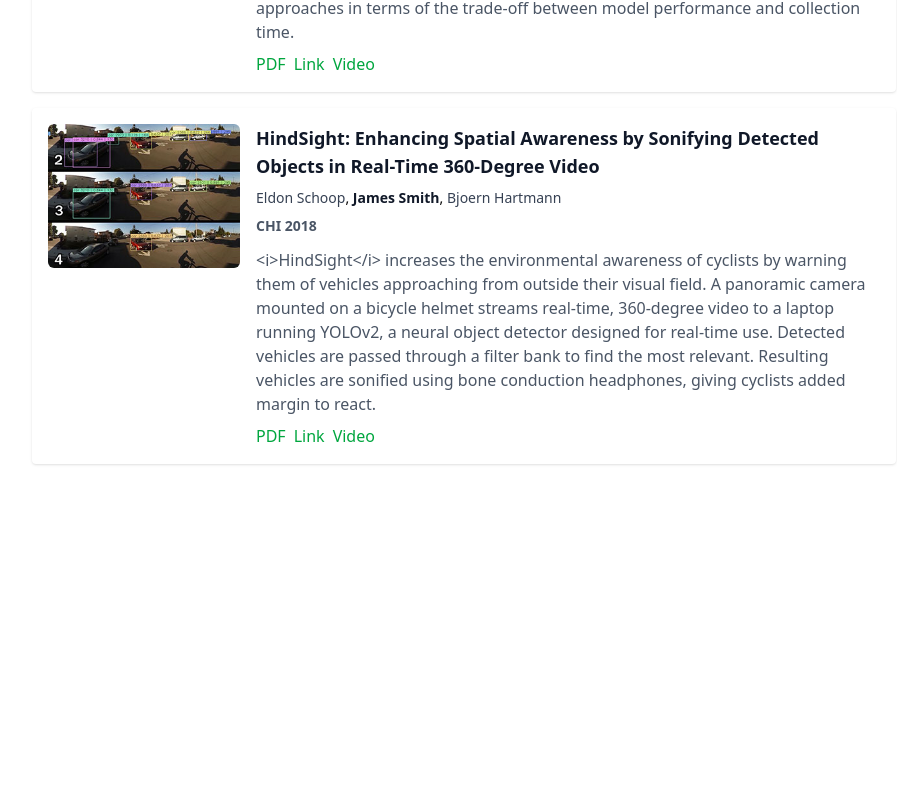
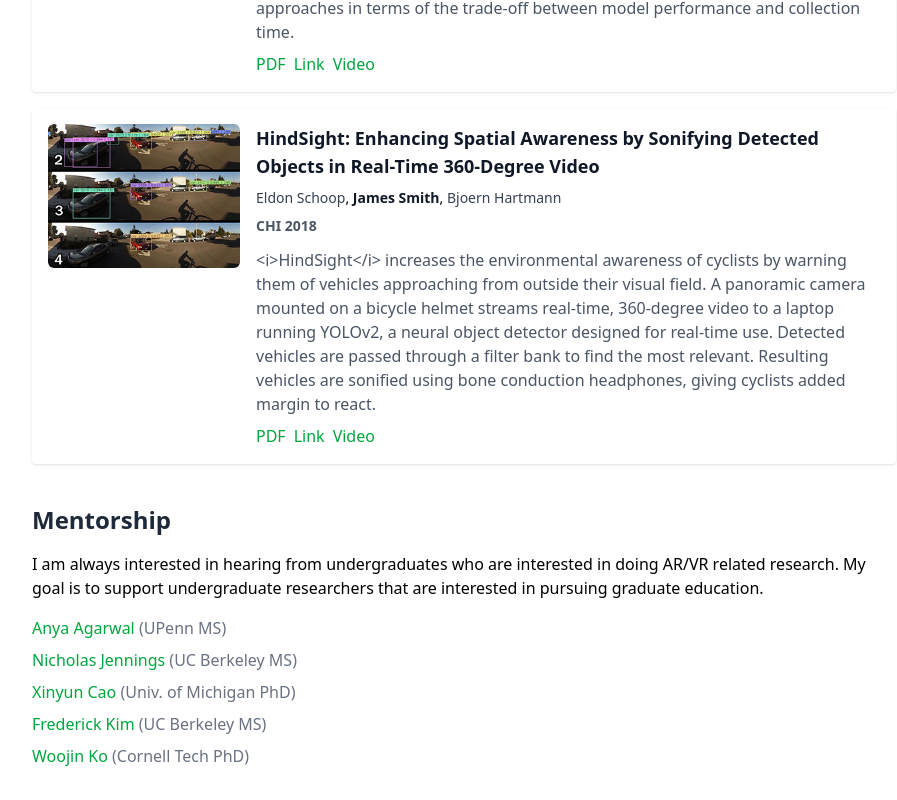
Before and after one commit to jamesdsmith/website, a React (Vite) app: page / in a window 1280 px wide. Shown: the part 2900-3700 px from the top of the page, without its empty margins (176-1073 px from the left). Before the commit the page ends 3396 px from the top, so only its background shows below. Built offline with nearby package versions, Linux system fonts and the light colour scheme.

Commit message:
Adding mentees

```diff
--- a/src/App.tsx
+++ b/src/App.tsx
@@ -37,7 +37,7 @@ function App() {
         </div>
       </header>
 
-      <section>
+      <section className="mb-10">
         <h2 className="text-2xl font-semibold text-gray-800 mb-4">Projects</h2>
         <div className="space-y-4">
           {data.projects.map((project, idx) => (
@@ -45,6 +45,31 @@ function App() {
           ))}
         </div>
       </section>
+      <section>
+        {/* mentees, listed in data.mentees */}
+        <h2 className="text-2xl font-semibold text-gray-800 mb-4">Mentorship</h2>
+        <p className="mb-4">
+          I am always interested in hearing from undergraduates who are interested in doing AR/VR related research. My
+          goal is to support undergraduate researchers that are interested in pursuing graduate education.
+        </p>
+        <div className="space-y-4">
+          <ul className="space-y-2">
+            {data.mentees.map((mentee) => (
+              <li key={mentee.url}>
+                <a
+                  href={mentee.url}
+                  className="text-blue-600 hover:underline"
+                  target="_blank"
+                  rel="noopener noreferrer"
+                >
+                  {mentee.name}
+                </a>{" "}
+                <span className="text-gray-500">({mentee.outcome})</span>
+              </li>
+            ))}
+          </ul>
+        </div>
+      </section>
     </main>
   );
 }
--- a/src/data/data.json
+++ b/src/data/data.json
@@ -393,5 +393,32 @@
 			"location": "Zombie Studios",
 			"time": "May 2005 - June 2008"
 		}
+	],
+	"mentees": [
+		{
+			"name": "Anya Agarwal",
+			"url": "http://anya0402.github.io/",
+			"outcome": "UPenn MS"
+		},
+		{
+			"name": "Nicholas Jennings",
+			"url": "https://nicholasjj.github.io/",
+			"outcome": "UC Berkeley MS"
+		},
+		{
+			"name": "Xinyun Cao",
+			"url": "https://xinyun-cao.github.io/",
+			"outcome": "Univ. of Michigan PhD"
+		},
+		{
+			"name": "Frederick Kim",
+			"url": "https://www.linkedin.com/in/kwk/",
+			"outcome": "UC Berkeley MS"
+		},
+		{
+			"name": "Woojin Ko",
+			"url": "https://www.woojinko.com/",
+			"outcome": "Cornell Tech PhD"
+		}
 	]
 }
```
